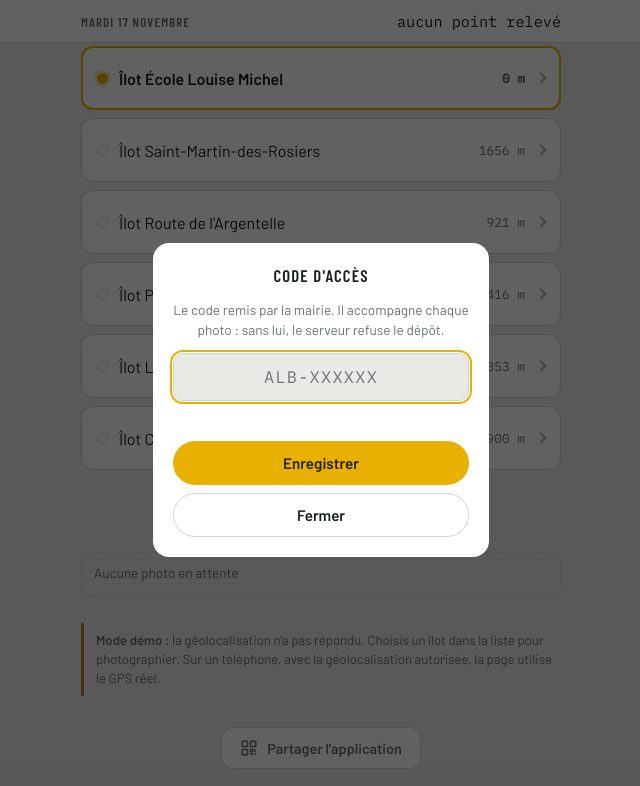
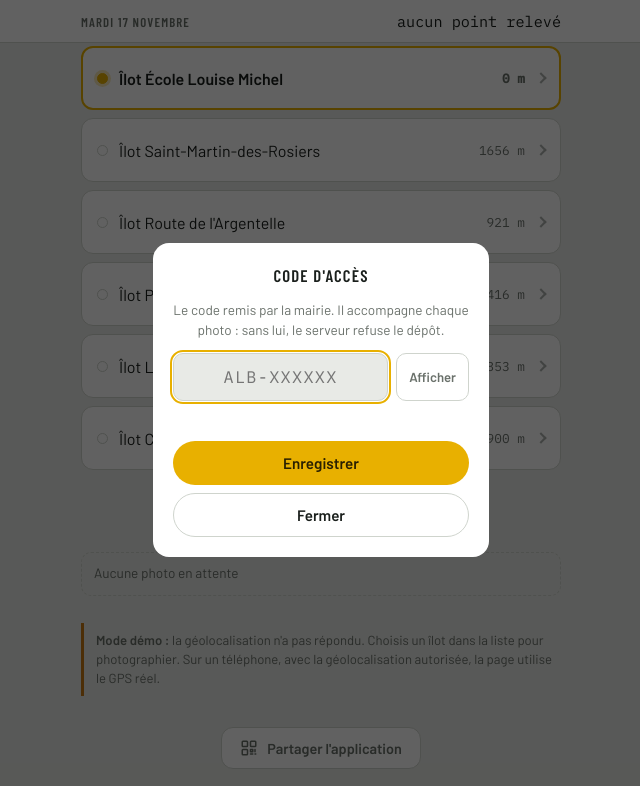
Before and after one commit to lauduc/pav-albon, a plain HTML site: page index.html in a window 1280 px wide. Both pictures are taken after a click on the button "Code d'accès". Shown: the part 413-1199 px from the top of the page, without its empty margins (319-959 px from the left). Drawn offline with nearby package versions, Linux system fonts and the light colour scheme.

Commit message:
Code d'accès masqué par défaut

```diff
--- a/index.html
+++ b/index.html
@@ -344,6 +344,15 @@ body::before { content: ""; position: fixed; inset: 0 0 auto; height: env(safe-a
   font-family: var(--font-mono); font-size: 1.05rem; letter-spacing: .08em;
 }
 .code-i:focus { outline: 2px solid var(--signal); outline-offset: 1px; }
+.code-r { display: flex; gap: 8px; align-items: stretch; }
+.code-r .code-i { flex: 1; min-width: 0; }
+.code-v {
+  appearance: none; cursor: pointer; flex: none; padding: 0 12px;
+  background: var(--surface); color: var(--muted);
+  border: 1.5px solid var(--line); border-radius: 10px;
+  font-family: var(--font-ui); font-size: .82rem; font-weight: 600;
+}
+.code-v:active { background: var(--bg); color: var(--ink); }
 .code-m { margin: 0; font-size: .82rem; color: var(--muted); min-height: 1.1em; }
 .sheet {
   position: fixed; inset: 0; z-index: 60; background: rgba(0,0,0,.62);
@@ -494,8 +503,11 @@ body::before { content: ""; position: fixed; inset: 0 0 auto; height: env(safe-a
   <div class="sheet-c" role="dialog" aria-modal="true" aria-labelledby="code-t">
     <h2 id="code-t">Code d'accès</h2>
     <p class="sheet-h">Le code remis par la mairie. Il accompagne chaque photo&nbsp;: sans lui, le serveur refuse le dépôt.</p>
-    <input class="code-i" id="code-i" type="text" inputmode="text" autocapitalize="characters"
-           autocomplete="off" spellcheck="false" placeholder="ALB-XXXXXX" aria-label="Code d'accès">
+    <div class="code-r">
+      <input class="code-i" id="code-i" type="password" inputmode="text" autocapitalize="characters"
+             autocomplete="off" spellcheck="false" placeholder="ALB-XXXXXX" aria-label="Code d'accès">
+      <button type="button" class="code-v" id="code-v" aria-label="Afficher le code">Afficher</button>
+    </div>
     <p class="code-m" id="code-m"></p>
     <div class="sheet-a">
       <button type="button" class="q-btn prim" id="code-ok">Enregistrer</button>
@@ -1322,9 +1334,18 @@ function poserCode(v) {
   try { localStorage.setItem("pav-code", CODE); } catch {}
   cfgPut("code", CODE);
   const l = $("code-l");
-  if (l) l.textContent = CODE ? "Code " + CODE : "Code d'accès";
+  /* On affiche la fin du code, pas le code : de quoi vérifier d'un coup d'œil
+     que c'est le bon, sans le livrer à qui regarde par-dessus l'épaule — ni à
+     une capture d'écran. */
+  if (l) l.textContent = CODE ? "Code ••••" + CODE.slice(-2) : "Code d'accès";
+}
+function masquerCode(masque) {
+  $("code-i").type = masque ? "password" : "text";
+  $("code-v").textContent = masque ? "Afficher" : "Masquer";
+  $("code-v").setAttribute("aria-label", masque ? "Afficher le code" : "Masquer le code");
 }
 function ouvrirCode(msg) {
+  masquerCode(true);
   $("code-i").value = CODE;
   $("code-m").textContent = msg || "";
   $("code-s").hidden = false;
@@ -1418,6 +1439,7 @@ cfgPut("endpoint", ENDPOINT);
 
 $("code-b").addEventListener("click", () => ouvrirCode());
 $("code-x").addEventListener("click", () => { $("code-s").hidden = true; });
+$("code-v").addEventListener("click", () => masquerCode($("code-i").type !== "password"));
 $("code-ok").addEventListener("click", () => {
   const v = $("code-i").value.trim();
   if (!v) { $("code-m").textContent = "Saisis le code remis par la mairie."; return; }
```
